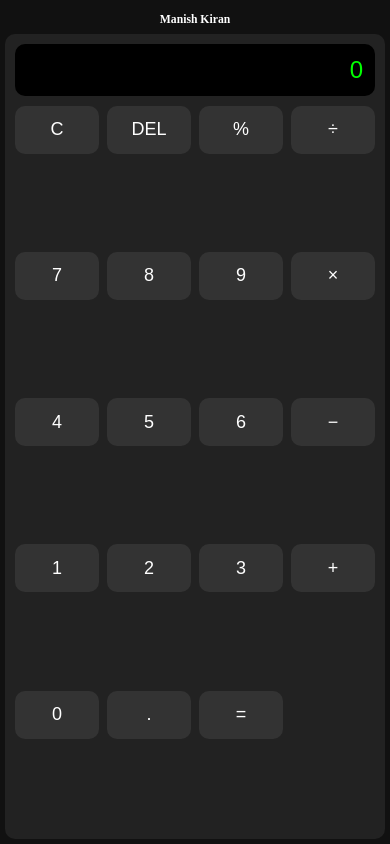
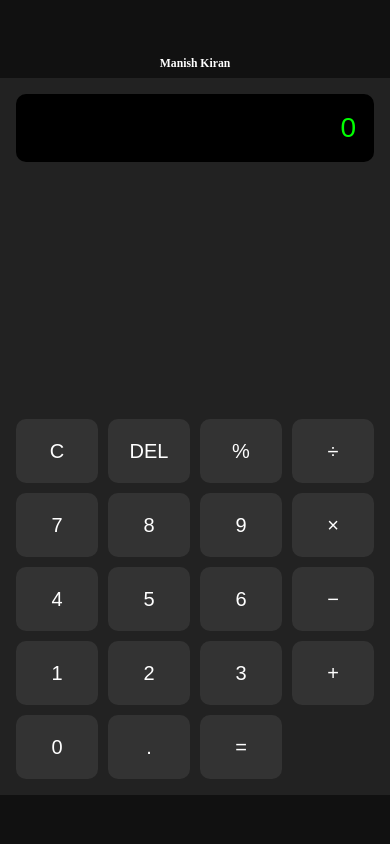
Before and after one commit to manishkiran2001/calculator-project, a React (Vite) app: page / in a window 390 px wide. Built offline with nearby package versions, Linux system fonts and the light colour scheme.

Commit message:
responsive

```diff
--- a/src/App.css
+++ b/src/App.css
@@ -15,7 +15,6 @@ body {
   flex-direction: column;
   justify-content: center;
   align-items: center;
-  padding: 10px;
 }
 
 #developer_name {
@@ -26,7 +25,6 @@ body {
 
 .calculator {
   width: 360px;
-  max-width: 100%;
   background: #222;
   padding: 20px;
   border-radius: 14px;
@@ -40,7 +38,6 @@ body {
   text-align: right;
   border-radius: 10px;
   margin-bottom: 15px;
-  overflow-x: auto; /* prevent overflow if too long */
 }
 
 .buttons {
@@ -58,47 +55,40 @@ body {
   color: white;
 }
 
-/* ===== Mobile & Tablet ===== */
+/* ===== Mobile & Tablet (FIXED) ===== */
 @media (max-width: 1024px) {
   .calculator-container {
-    height: 100dvh; /* full dynamic viewport */
-    padding: 5px;
+    height: 90dvh; /* dynamic viewport */
+    height: 90vh; /* fallback */
+    padding: 0;
   }
 
   .calculator {
     width: 100%;
-    height: 100%;
-    max-height: 100%;
-    border-radius: 10px;
-    padding: 10px;
+    height: 85%;
+    border-radius: 0;
+    padding: 16px;
     display: flex;
     flex-direction: column;
-    justify-content: space-between;
   }
 
   .display {
-    font-size: 24px;
-    padding: 12px;
-    margin-bottom: 10px;
-    word-wrap: break-word;
+    flex-shrink: 0;
+    font-size: 28px;
+    padding: 18px;
+    margin-bottom: 120px;
   }
 
   .buttons {
+    flex: 1; /* fill remaining space */
     display: grid;
     grid-template-columns: repeat(4, 1fr);
-    gap: 8px;
-    flex-grow: 1;
+    gap: 10px;
+    align-content: end; /* push buttons down */
   }
 
   .btn {
-    font-size: 18px;
-    height: 12vw; /* scale with viewport width */
-    min-height: 48px;
+    height: min(64px, 12vh);
+    font-size: 20px;
   }
 }
-
-/* Optional: prevent body scroll */
-html, body {
-  overflow-x: hidden;
-  overflow-y: hidden;
-}
```
